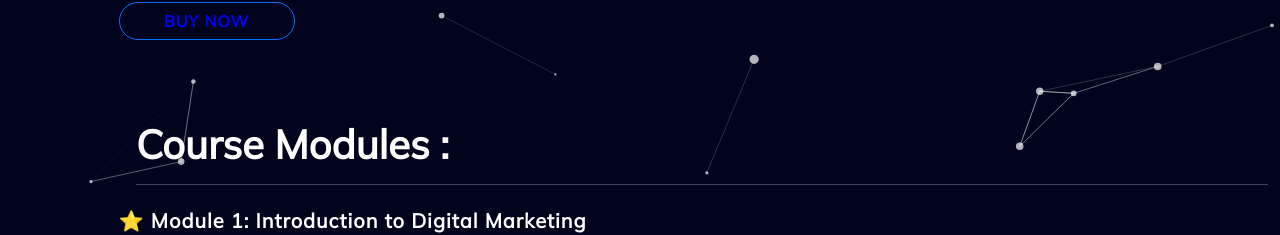
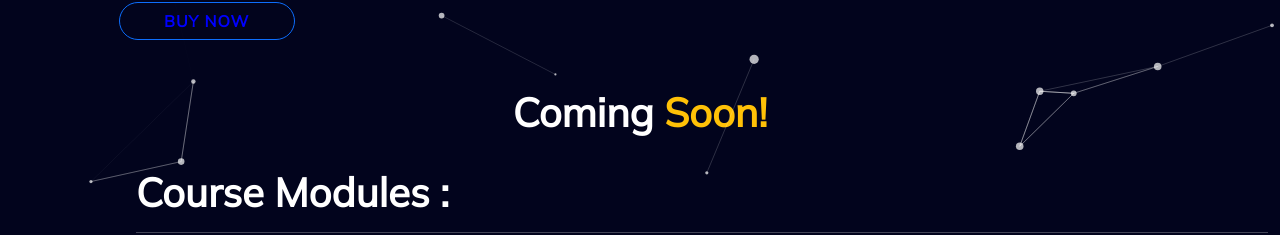
Before and after one commit to rajkishorepatra/digiverse, a React (Create React App) app: page /courses in a window 1280 px wide. Shown: the part 608-843 px from the top of the page. Built offline with nearby package versions, Linux system fonts and the light colour scheme; a web font is replaced by a local one.

Commit message:
ADD FLASHING text

```diff
--- a/src/components/Courses.jsx
+++ b/src/components/Courses.jsx
@@ -27,6 +27,8 @@ const Courses = (props) => {
         btname="Buy Now"
         pagedesc="At Digiverse360, we provide a variety of services and courses to assist businesses in thriving in the digital age. From website planning and analysis to social media marketing, online analytics, video advertising, content marketing, email marketing, influencer marketing, and digital marketing strategy and planning, our digital marketing course covers it all. Furthermore, we offer training on technologies such as Canva design and Chat GPT so that you may automate your marketing efforts and generate eye-catching designs for your campaigns. Whether you're new to digital marketing or looking to advance your abilities, we have the knowledge and resources to help you succeed."
       />
+        <h1 className="text-center text-white"><strong>Coming <span className="blink text-warning"> Soon!</span></strong></h1>
+
       <h1 className="courseheader container-fluid text-white">
       <strong>Course Modules :</strong> <hr />
           </h1>
```
